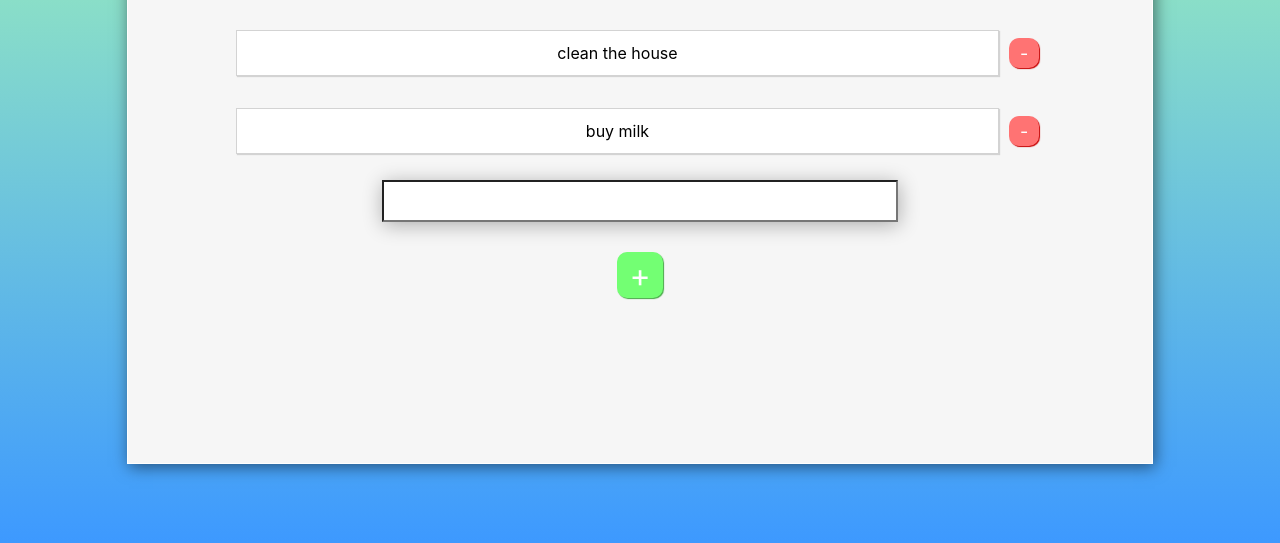
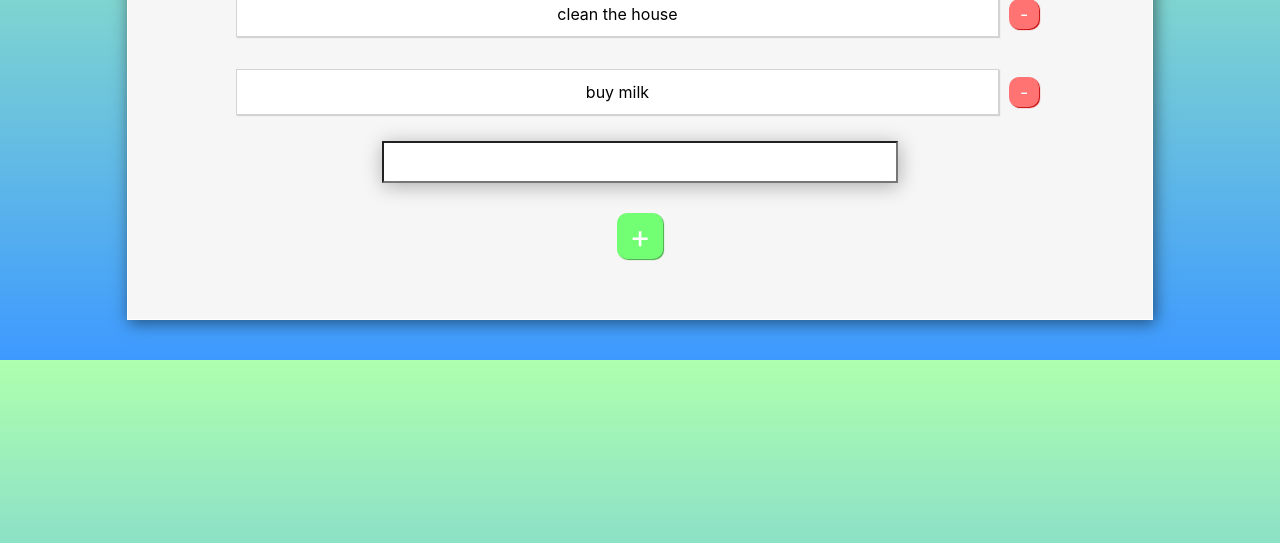
Before and after one commit to sunil-sandhu/react-todo, a React app: page / in a window 1280 px wide. Shown: the part 257-800 px from the top of the page. Built offline with nearby package versions, Linux system fonts and the light colour scheme.

Commit message:
updated styling to stop items falling off of list when too many on there

```diff
--- a/src/ToDo.css
+++ b/src/ToDo.css
@@ -3,7 +3,7 @@ body {
   padding: 0;
   font-family: -apple-system, BlinkMacSystemFont, Helvetica Neue, Helvetica, Arial, sans-serif;
   background: linear-gradient(#aeffae, #3d99ff);
-  height: 100vh;
+  height: auto;
   display: flex;
   justify-content: center;
   align-items: center;
@@ -19,9 +19,11 @@ body {
   text-align: center;
   border: 1px solid white;
   width: 80vw;
-  height: 80vh;
+  height: auto;
   box-shadow: 2px 3px 15px rgba(0, 0, 0, 0.5);
   background: #f6f6f6;
+  padding-bottom: 60px;
+  margin: 40px auto;
 }
 
 .ToDo-Header {
```
